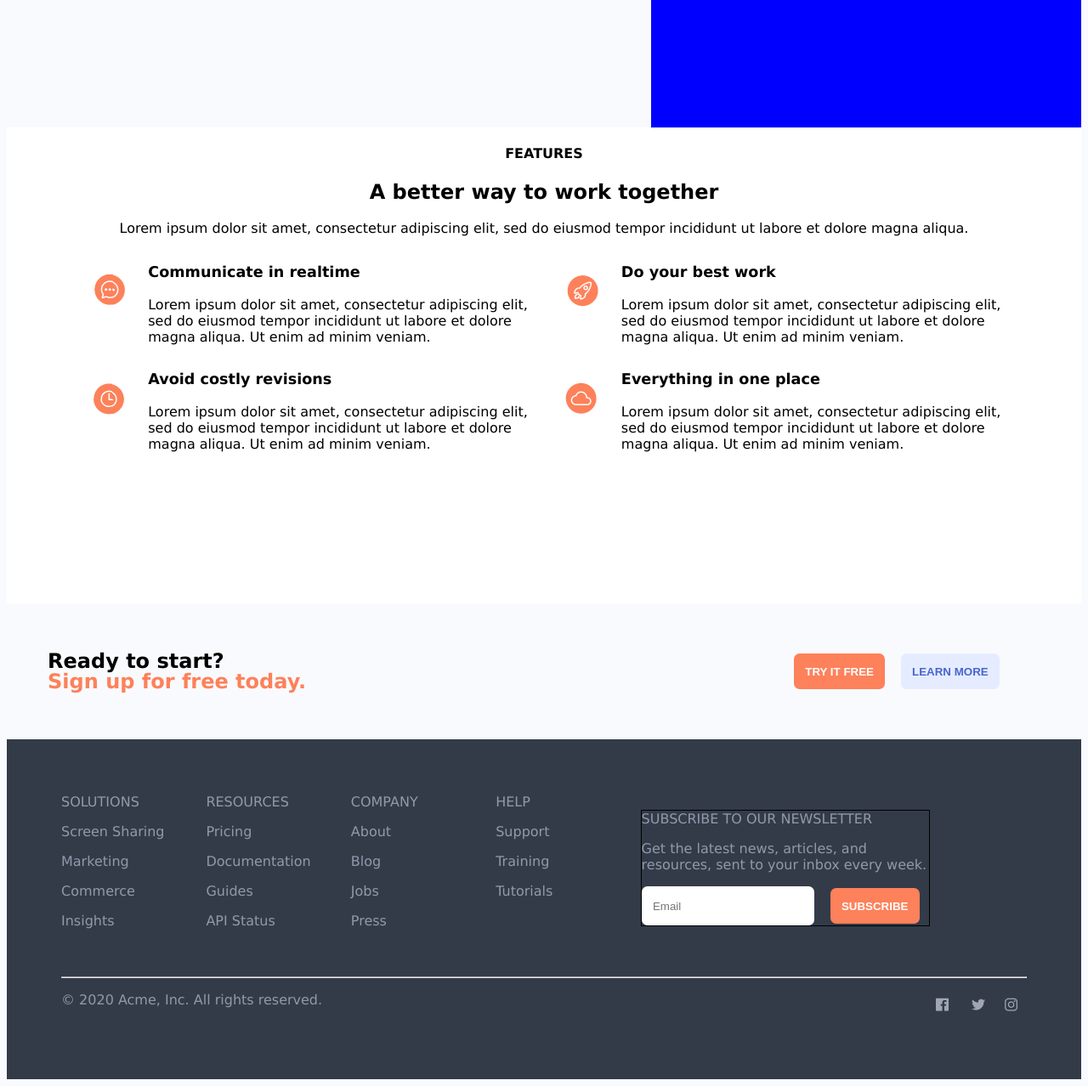
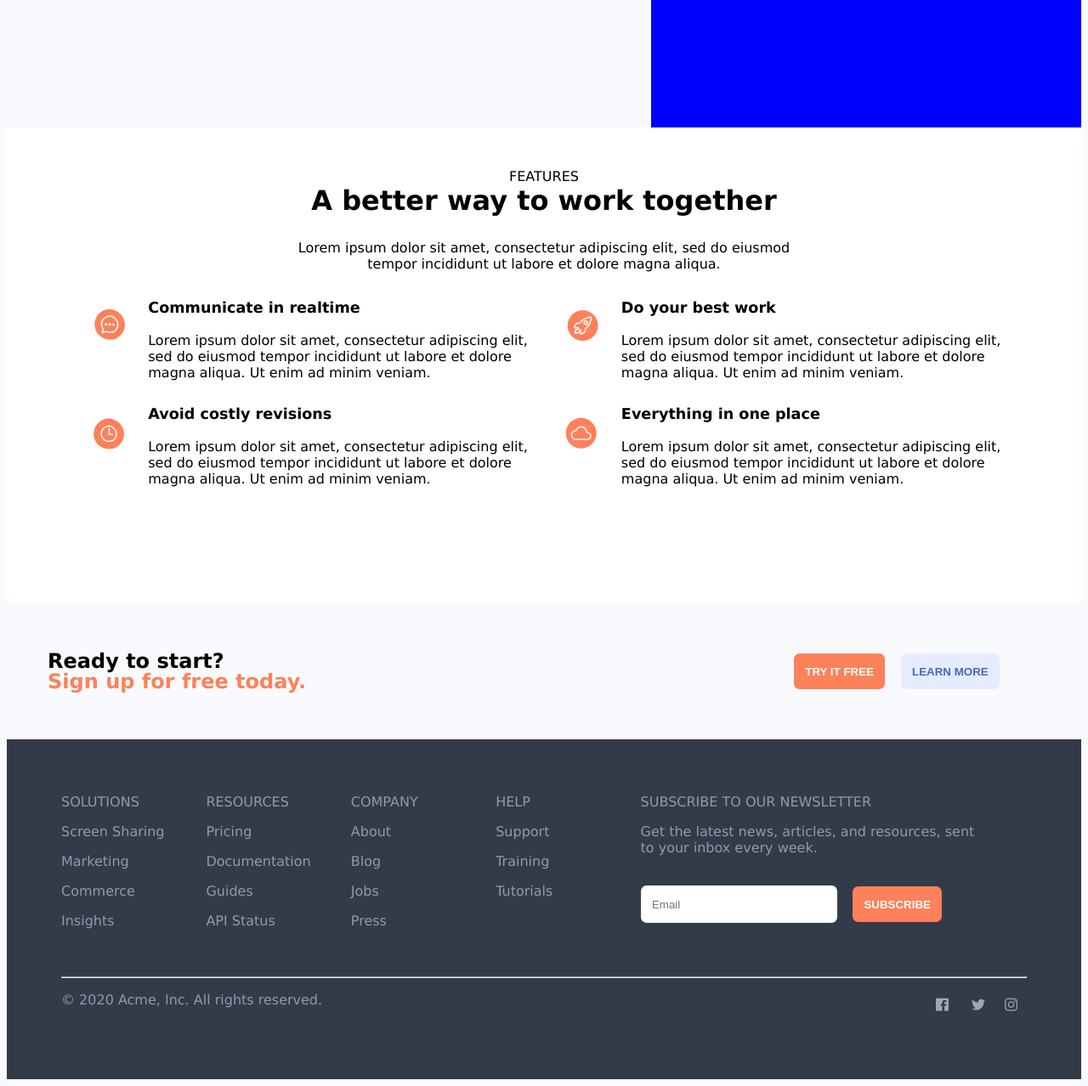
Before and after one commit to esajdak/ionic, a plain HTML site: page ionic/index.html in a window 1280 px wide. Shown: the part 322-1600 px from the top of the page at 85% size. Drawn offline with Linux system fonts and the light colour scheme.

Commit message:
minor updates to footer

```diff
--- a/ionic/css/styles.css
+++ b/ionic/css/styles.css
@@ -143,6 +143,18 @@ h2 {
 
 }
 
+#features {
+    margin-top: 3em;
+    width: 50%;
+    margin-right: auto;
+    margin-left: auto;
+}
+
+#features h2 {
+    font-size: 2em;
+    margin-top: 0em;
+}
+
 #contentGrid i {
     align-self: center;
     margin: 0 0 2em 2em;
@@ -161,7 +173,7 @@ footer {
 footer div {
     width: 100%;
     display: inline-grid;
-    grid-template-columns: 15% 15% 15% 15% 30%;
+    grid-template-columns: 15% 15% 15% 15% auto;
     grid-template-rows: auto;
     grid-template-areas:
         "solutions resources company help subscribe";
@@ -174,11 +186,9 @@ footer div section {
 
 #subscribe {
     grid-area: subscribe;
-    margin-left: auto;
-    margin-right: 0;
-    max-width: 100%;
-    align-self: center;
-    border: black 1px solid;
+    max-width: 90%;
+    justify-content: end;
+
 }
 
 footer a {
@@ -242,7 +252,8 @@ p span {
 
 input {
     border: none;
-    height: 1.5em;
+    height: 10%;
+    width: 50%;
     border-radius: .5em;
     padding: 1em;
 }
--- a/ionic/index.html
+++ b/ionic/index.html
@@ -49,10 +49,12 @@
                 </ul>
             </article>
             <section id="content">
-                <h4>FEATURES</h4>
-                <h2>A better way to work together</h2>
-                <p>Lorem ipsum dolor sit amet, consectetur adipiscing elit, sed
-                    do eiusmod tempor incididunt ut labore et dolore magna aliqua.</p>
+                <article id="features">
+                    <span>FEATURES</span>
+                    <h2>A better way to work together</h2>
+                    <p>Lorem ipsum dolor sit amet, consectetur adipiscing elit, sed
+                        do eiusmod tempor incididunt ut labore et dolore magna aliqua.</p>
+                </article>
                 <article id="contentGrid">
                     <i class="sprite sprite-one"></i>
                     <p id="firstP"><span>Communicate in realtime</span><br /><br />Lorem
@@ -137,6 +139,7 @@
                 <section id="subscribe">
                     SUBSCRIBE TO OUR NEWSLETTER
                     <p>Get the latest news, articles, and resources, sent to your inbox every week.</p>
+                    <br />
                     <label for="email" class="hidden">Enter your email:</label>
                     <input type="email" id="email" name="email" placeholder="Email">
                     <a href="#"><button class="orangeButton">SUBSCRIBE</button></a>
```
